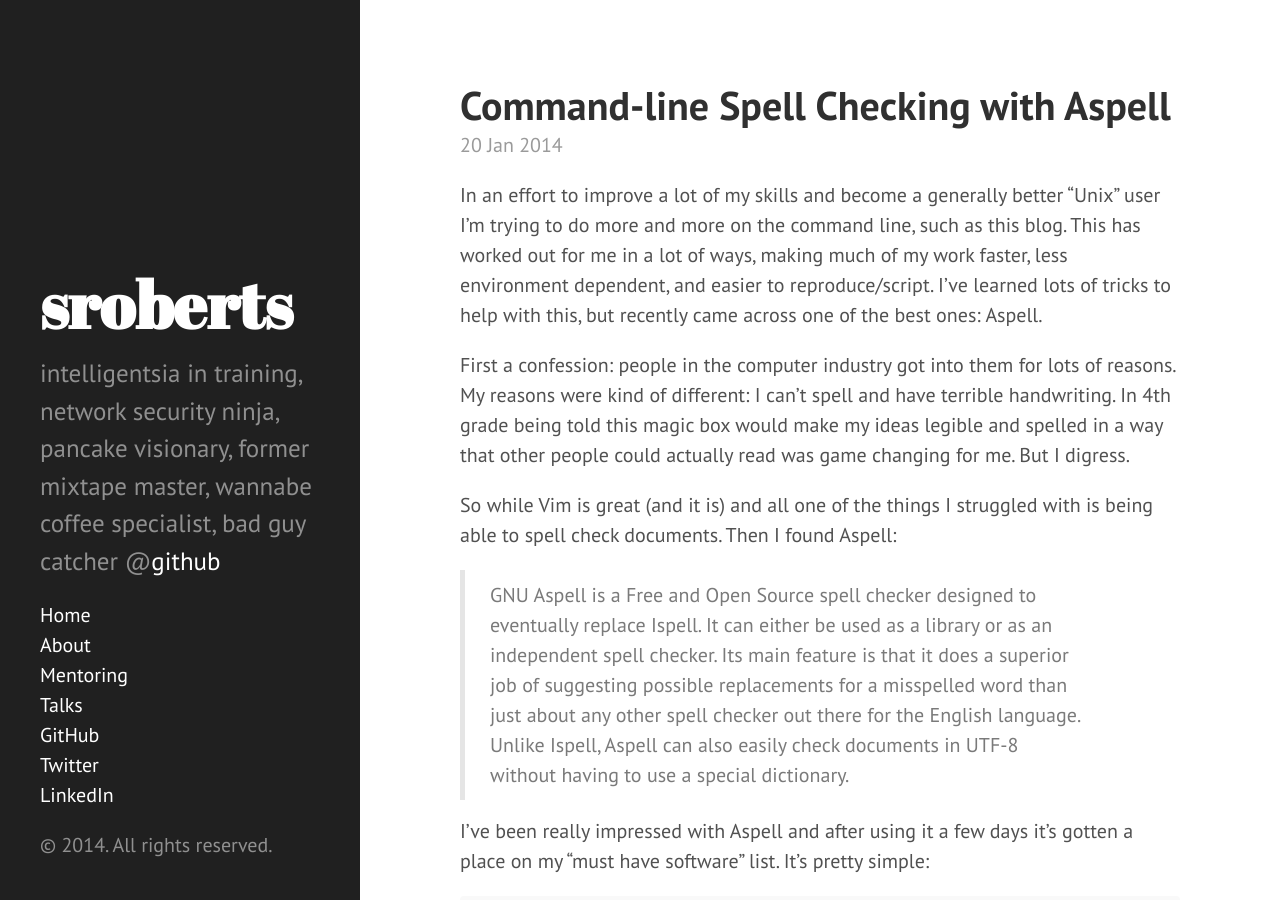
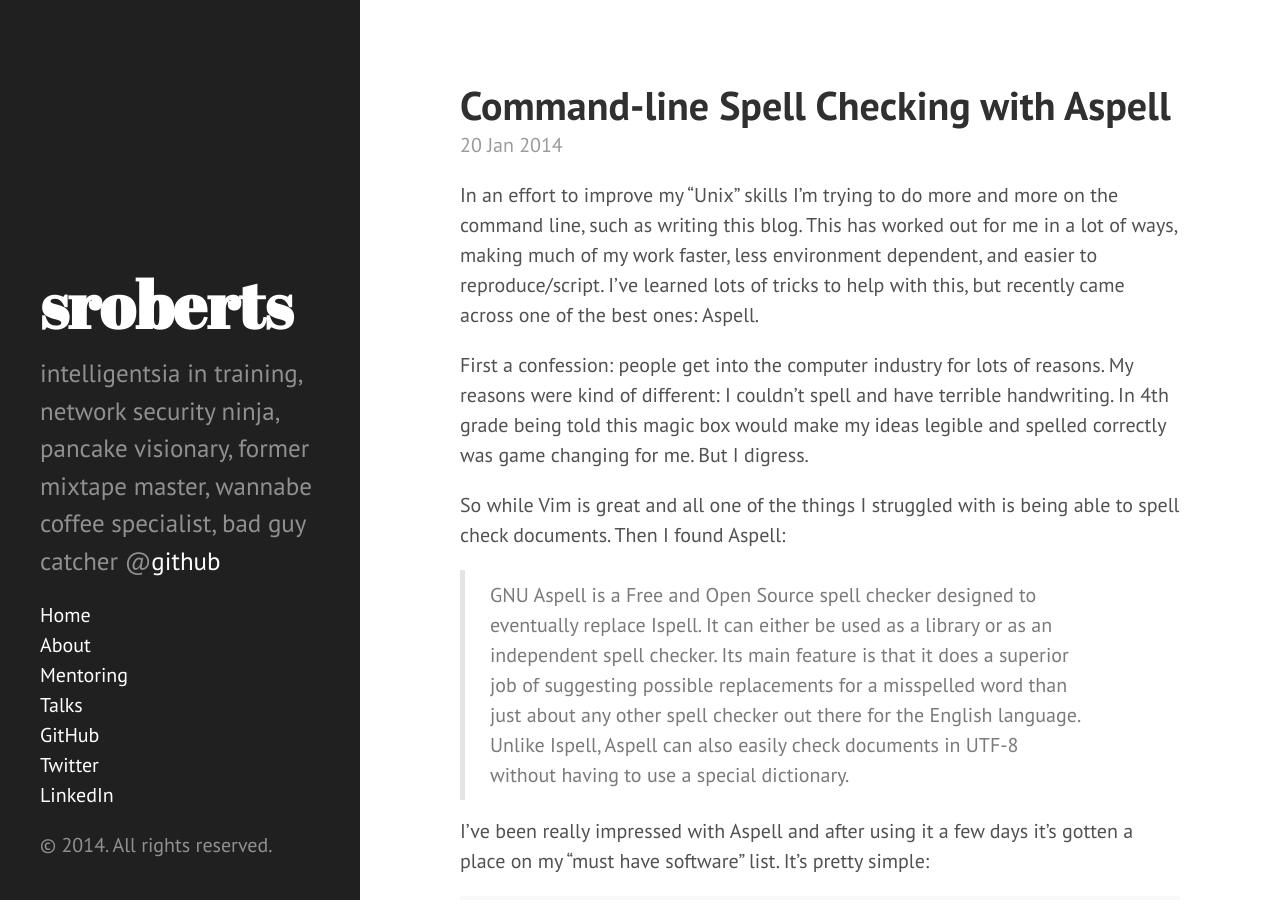
Before and after one commit to sroberts/sroberts.github.io, a Jekyll site: the page built from _posts/2014-01-20-commandline-spell-checking-with-aspell.md, in a window 1280 px wide and 900 px high. Built offline with Jekyll 4.4.1, drawn with Linux system fonts in a browser that asks for light colours; Markdown is read by kramdown in place of the engine named in the settings.

```diff
--- a/_posts/2014-01-20-commandline-spell-checking-with-aspell.md
+++ b/_posts/2014-01-20-commandline-spell-checking-with-aspell.md
@@ -3,11 +3,11 @@
 title: Command-line Spell Checking with Aspell
 ---
 
-In an effort to improve a lot of my skills and become a generally better "Unix" user I'm trying to do more and more on the command line, such as this blog. This has worked out for me in a lot of ways, making much of my work faster, less environment dependent, and easier to reproduce/script. I've learned lots of tricks to help with this, but recently came across one of the best ones: Aspell.
+In an effort to improve my "Unix" skills I'm trying to do more and more on the command line, such as writing this blog. This has worked out for me in a lot of ways, making much of my work faster, less environment dependent, and easier to reproduce/script. I've learned lots of tricks to help with this, but recently came across one of the best ones: Aspell.
 
-First a confession: people in the computer industry got into them for lots of reasons. My reasons were kind of different: I can't spell and have terrible handwriting. In 4th grade being told this magic box would make my ideas legible and spelled in a way that other people could actually read was game changing for me. But I digress.
+First a confession: people get into the computer industry for lots of reasons. My reasons were kind of different: I couldn't spell and have terrible handwriting. In 4th grade being told this magic box would make my ideas legible and spelled correctly was game changing for me. But I digress.
 
-So while Vim is great (and it is) and all one of the things I struggled with is being able to spell check documents. Then I found Aspell:
+So while Vim is great and all one of the things I struggled with is being able to spell check documents. Then I found Aspell:
 
 > GNU Aspell is a Free and Open Source spell checker designed to eventually replace Ispell. It can either be used as a library or as an independent spell checker. Its main feature is that it does a superior job of suggesting possible replacements for a misspelled word than just about any other spell checker out there for the English language. Unlike Ispell, Aspell can also easily check documents in UTF-8 without having to use a special dictionary.
 
```
